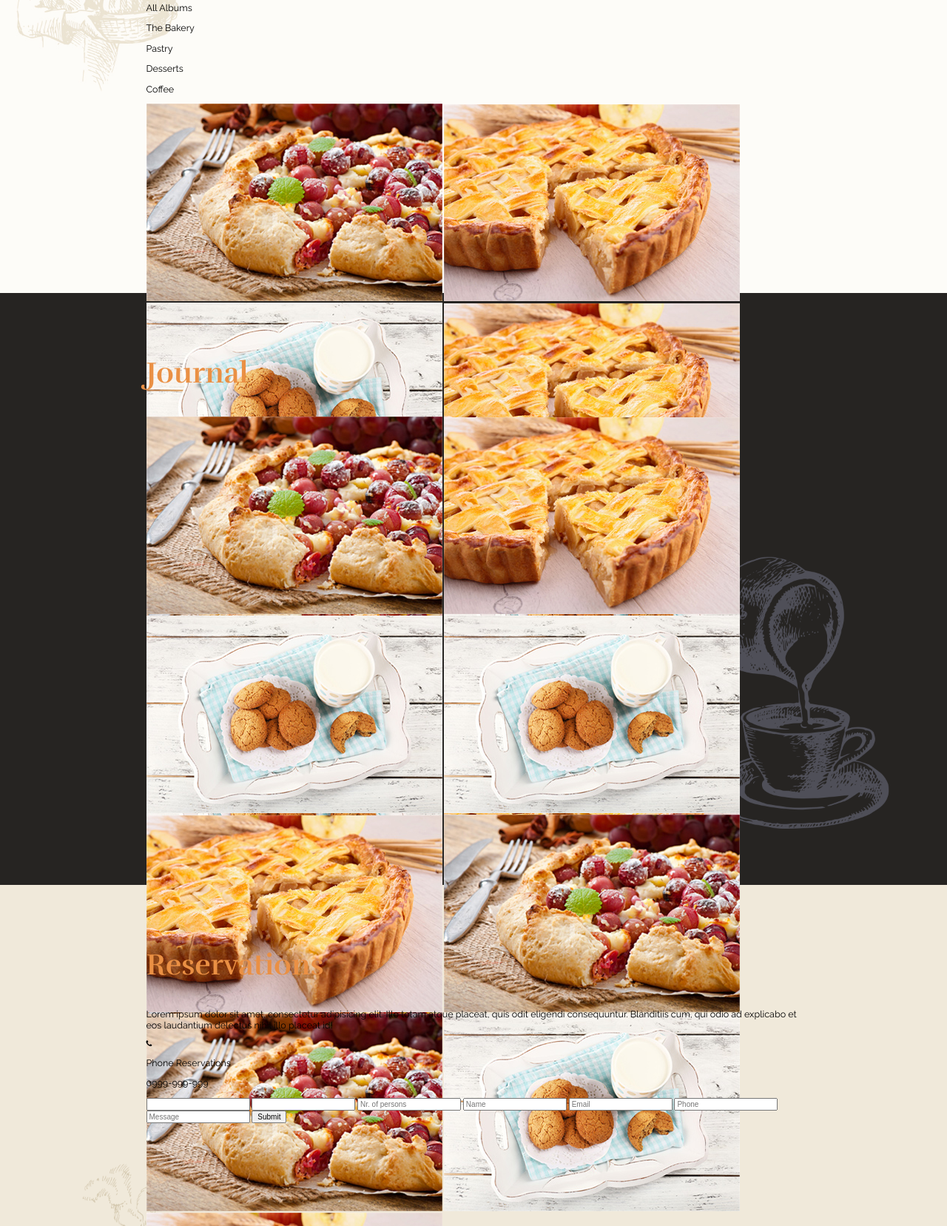
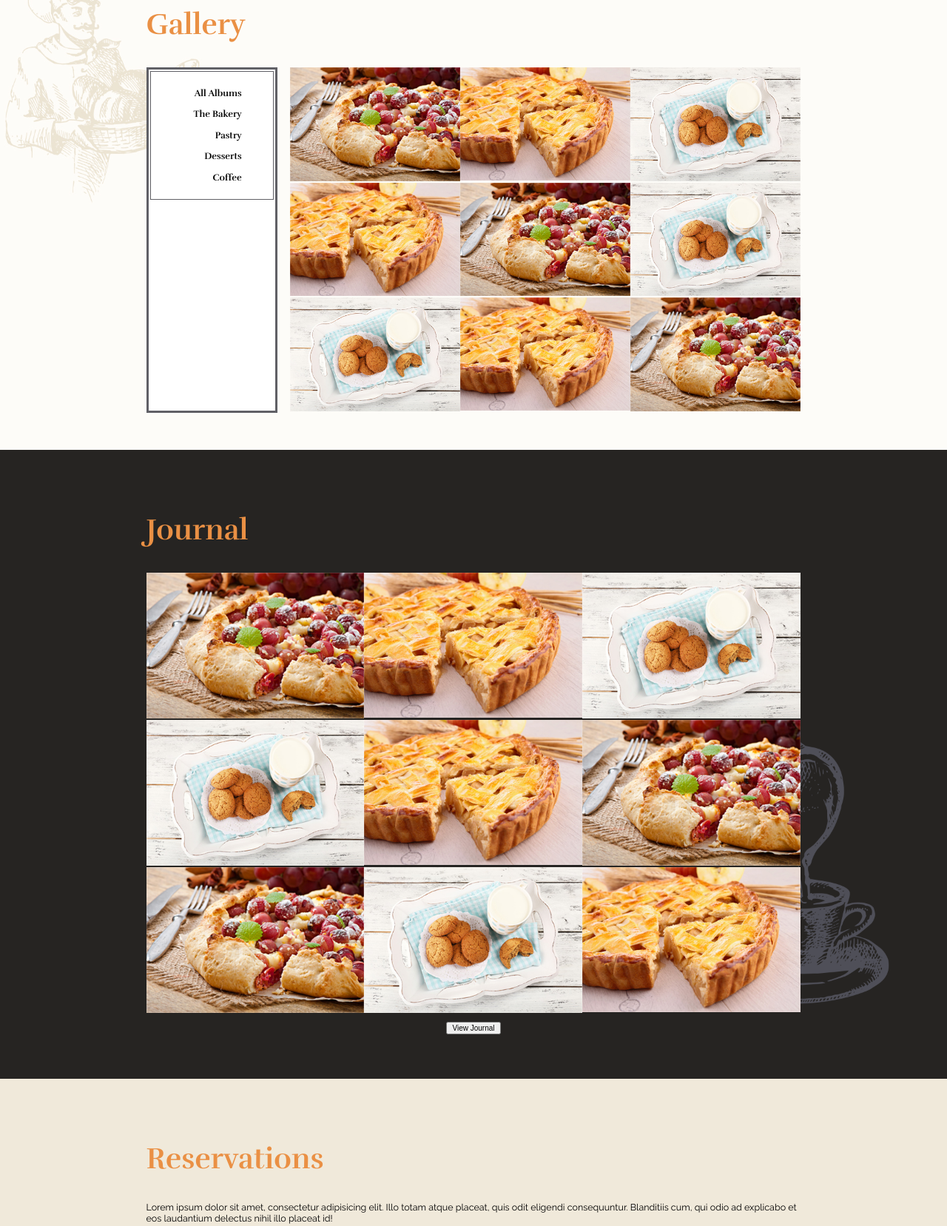
Before and after one commit to danacenteno/effective-waffle, a website: page public/index.html in a window 1280 px wide. Shown: the part 2554-4211 px from the top of the page at 74% size. Drawn offline with Linux system fonts and the light colour scheme.

Commit message:
styling gallery and journal

```diff
--- a/dev/styles/main.scss
+++ b/dev/styles/main.scss
@@ -129,14 +129,14 @@ img.windMill {
 	display: flex;
 	justify-content: center;
 	align-items: center;
-}
 
-figure {
-	width: calc(33.33% - 40px);
-	margin: 130px 20px 0 20px;
+	figure {
+		width: calc(33.33% - 40px);
+		margin: 130px 20px 0 20px;
 
-	img {
-		height: 120px;
+		img {
+			height: 120px;
+		}
 	}
 }
 
@@ -148,7 +148,6 @@ figure {
 
 .titleBox {
 	display: flex;
-
 	align-items: center;
 	justify-content: center;
 	position: relative;
@@ -223,22 +222,81 @@ p.extra {
 	p {
 		width: 50%;
 	}
+
+	img {
+		 margin-top: 10%;
+	}
 }
-
 
 
 // GALLERY STYLES
 
 .gallery {
-	height: 70vh;
 	background-image: url('../images/gallerybg.jpg');
+}
+
+.gallContainer {
+	display: flex;
+}
+
+.galleryList {
+	width: 20%;
+	padding: 2px;
+	background: white;
+	border: 3px solid $gray;
+	height: 100%;
+
+	p {
+		font-family: 'Rufina', sans-serif;
+		font-weight: bold;
+		text-align: right;
+	}
+}
+
+.gallBox {
+	padding: 5% 25% 5% 13%;
+	border: 1px solid $gray;
+}
+
+.galleryGrid {
+	width: calc(80% - 2%);
+	margin-left: 2%;
+	display: flex;
+	flex-direction: row;
+	flex-wrap: wrap;
+
+	figure {
+		width: 33.33%;
+		margin: 0;
+
+		img {
+			width: 100%;
+		}
+	}
 }
 
 //JOURNAL STYLES
 
 .journal {
-	height: 100vh;
 	background-image: url('../images/journalbg.png');
+
+	button {
+		display: flex;
+		margin: 10px auto;
+	}
+}
+
+.journalContainer {
+	display: flex;
+	flex-wrap: wrap;
+
+	figure {
+		width: 33.33%;
+
+		img {
+			width: 100%;
+		}
+	}
 }
 
 // RESERVATIONS STYLES
--- a/public/index.html
+++ b/public/index.html
@@ -169,30 +169,54 @@
 			<p>Lorem ipsum dolor sit amet, consectetur adipisicing elit. Quam porro, tempora blanditiis aperiam odio aspernatur perspiciatis, repudiandae modi autem fugiat odit ducimus sapiente quae animi assumenda quisquam voluptates quasi temporibus?</p>
 
 			<p>Lorem ipsum dolor sit amet, consectetur adipisicing elit. Quam porro, tempora blanditiis aperiam odio aspernatur perspiciatis, repudiandae modi autem fugiat odit ducimus sapiente quae animi assumenda quisquam voluptates quasi temporibus?</p>
-			<img src="images/signature.png" alt="">
+			<img src="images/signature.png" alt="" class="signature">
 		</div>
 	</section>
 
 	<section class="gallery">
 		<div class="wrapper">
 			<h2>Gallery</h2>
+
+			<div class="gallContainer">
 				<div class="galleryList">
+					<div class="gallBox">
 					<p>All Albums</p>
 					<p>The Bakery</p>
 					<p>Pastry</p>
 					<p>Desserts</p>
 					<p>Coffee</p>
 					</div>
+				</div>
+
 				<div class="galleryGrid">
+					<figure>
 						<img src="images/placeholder2.jpg" alt="">
+					</figure>
+					<figure>
 						<img src="images/placeholder1.jpg" alt="">
+					</figure>
+					<figure>
 						<img src="images/placeholder3.jpg" alt="">
+					</figure>
+					<figure>
 						<img src="images/placeholder1.jpg" alt="">
+					</figure>
+					<figure>
 						<img src="images/placeholder2.jpg" alt="">
+					</figure>
+					<figure>
 						<img src="images/placeholder3.jpg" alt="">
+					</figure>
+					<figure>
 						<img src="images/placeholder3.jpg" alt="">
+					</figure>
+					<figure>
 						<img src="images/placeholder1.jpg" alt="">
+					</figure>
+					<figure>
 						<img src="images/placeholder2.jpg" alt="">
+					</figure>
+				</div>
 			</div>
 		</div>
 	</section>
@@ -200,15 +224,35 @@
 	<section class="journal">
 		<div class="wrapper">
 			<h2>Journal</h2>
+			<div class="journalContainer">
+				<figure>
 					<img src="images/placeholder2.jpg" alt="">
+				</figure>
+				<figure>
 					<img src="images/placeholder1.jpg" alt="">
+				</figure>
+				<figure>
 					<img src="images/placeholder3.jpg" alt="">
+				</figure>
+				<figure>
 					<img src="images/placeholder3.jpg" alt="">
+				</figure>
+				<figure>
 					<img src="images/placeholder1.jpg" alt="">
+				</figure>
+				<figure>
 					<img src="images/placeholder2.jpg" alt="">
+				</figure>
+				<figure>
 					<img src="images/placeholder2.jpg" alt="">
+				</figure>
+				<figure>
 					<img src="images/placeholder3.jpg" alt="">
+				</figure>
+				<figure>
 					<img src="images/placeholder1.jpg" alt="">
+				</figure>
+			</div>
 
 			<button>View Journal</button>
 		</div>
--- a/public/styles/styles.css
+++ b/public/styles/styles.css
@@ -231,12 +231,11 @@ img.windMill {
       justify-content: center;
   -ms-flex-align: center;
       align-items: center; }
-
-figure {
-  width: calc(33.33% - 40px);
-  margin: 130px 20px 0 20px; }
-  figure img {
-    height: 120px; }
+  .foodTypes .wrapper figure {
+    width: calc(33.33% - 40px);
+    margin: 130px 20px 0 20px; }
+    .foodTypes .wrapper figure img {
+      height: 120px; }
 
 .menu {
   background-image: url("../images/menubg.png"); }
@@ -309,14 +308,61 @@ p.extra {
   background-image: url("../images/aboutbg.png"); }
   .about p {
     width: 50%; }
+  .about img {
+    margin-top: 10%; }
 
 .gallery {
-  height: 70vh;
   background-image: url("../images/gallerybg.jpg"); }
 
+.gallContainer {
+  display: -ms-flexbox;
+  display: flex; }
+
+.galleryList {
+  width: 20%;
+  padding: 2px;
+  background: white;
+  border: 3px solid #606066; }
+  .galleryList p {
+    font-family: 'Rufina', sans-serif;
+    font-weight: bold;
+    text-align: right; }
+
+.gallBox {
+  padding: 5% 25% 5% 13%;
+  border: 1px solid #606066; }
+
+.galleryGrid {
+  width: calc(80% - 2%);
+  margin-left: 2%;
+  display: -ms-flexbox;
+  display: flex;
+  -ms-flex-direction: row;
+      flex-direction: row;
+  -ms-flex-wrap: wrap;
+      flex-wrap: wrap; }
+  .galleryGrid figure {
+    width: 33.33%;
+    margin: 0; }
+    .galleryGrid figure img {
+      width: 100%; }
+
 .journal {
-  height: 100vh;
   background-image: url("../images/journalbg.png"); }
+  .journal button {
+    display: -ms-flexbox;
+    display: flex;
+    margin: 10px auto; }
+
+.journalContainer {
+  display: -ms-flexbox;
+  display: flex;
+  -ms-flex-wrap: wrap;
+      flex-wrap: wrap; }
+  .journalContainer figure {
+    width: 33.33%; }
+    .journalContainer figure img {
+      width: 100%; }
 
 .reservations {
   height: 80vh;
```
Lines whose indentation alone changed are shown as unchanged.
